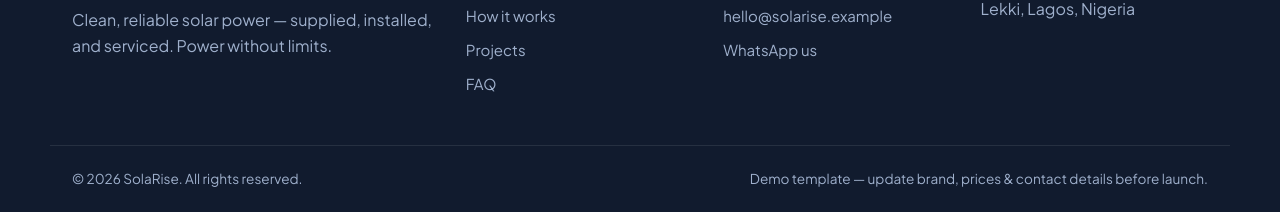
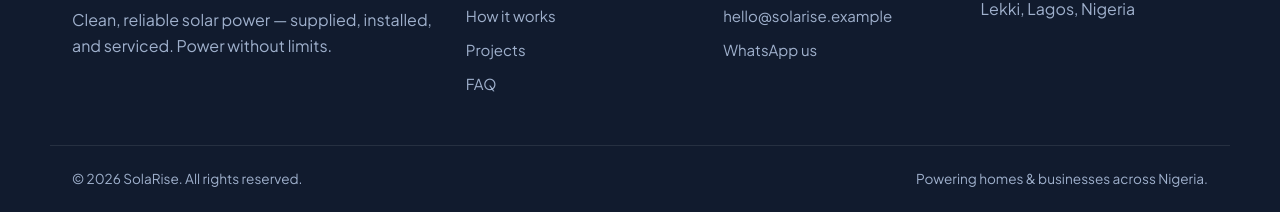
Before and after one commit to Pete169/solarise, a plain HTML site: page index.html in a window 1280 px wide. Shown: the part 9614-9826 px from the top of the page. Drawn offline with Linux system fonts and the light colour scheme.

Commit message:
Replace demo-template footer note with a Nigeria tagline
Removes the placeholder "Demo template" disclaimer now that the site is live,
and adds "Powering homes & businesses across Nigeria."

Co-Authored-By: Claude Opus 4.8 <noreply@anthropic.com>

```diff
--- a/index.html
+++ b/index.html
@@ -500,7 +500,7 @@
       <div><h4>Contact</h4><a href="tel:+2347034394459">+234 703 439 4459</a><a href="mailto:hello@solarise.example">hello@solarise.example</a><a id="waFooter" href="#" target="_blank" rel="noopener">WhatsApp us</a></div>
       <div><h4>Visit</h4><p class="muted">123 Energy Way,<br/>Lekki, Lagos, Nigeria</p></div>
     </div>
-    <div class="container footer__bottom"><span>© <span id="year"></span> SolaRise. All rights reserved.</span><span class="muted">Demo template — update brand, prices & contact details before launch.</span></div>
+    <div class="container footer__bottom"><span>© <span id="year"></span> SolaRise. All rights reserved.</span><span class="muted">Powering homes &amp; businesses across Nigeria.</span></div>
   </footer>
 
   <!-- Floating WhatsApp -->
```
